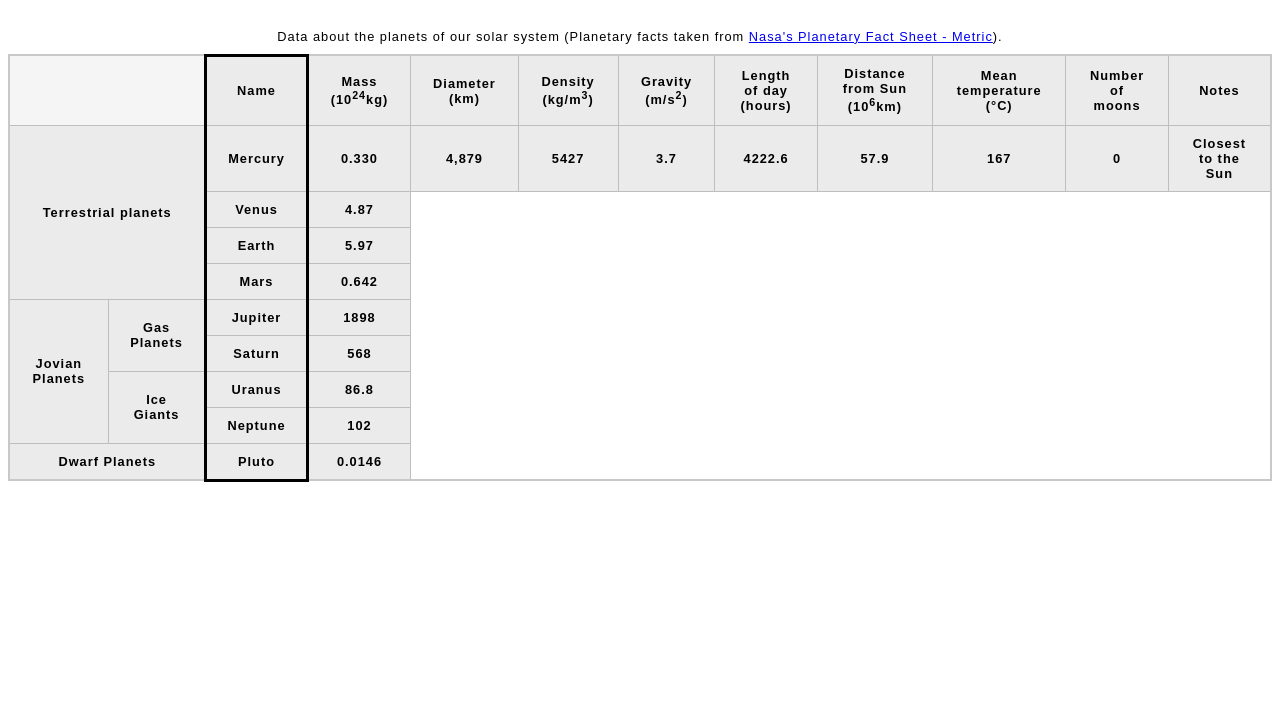
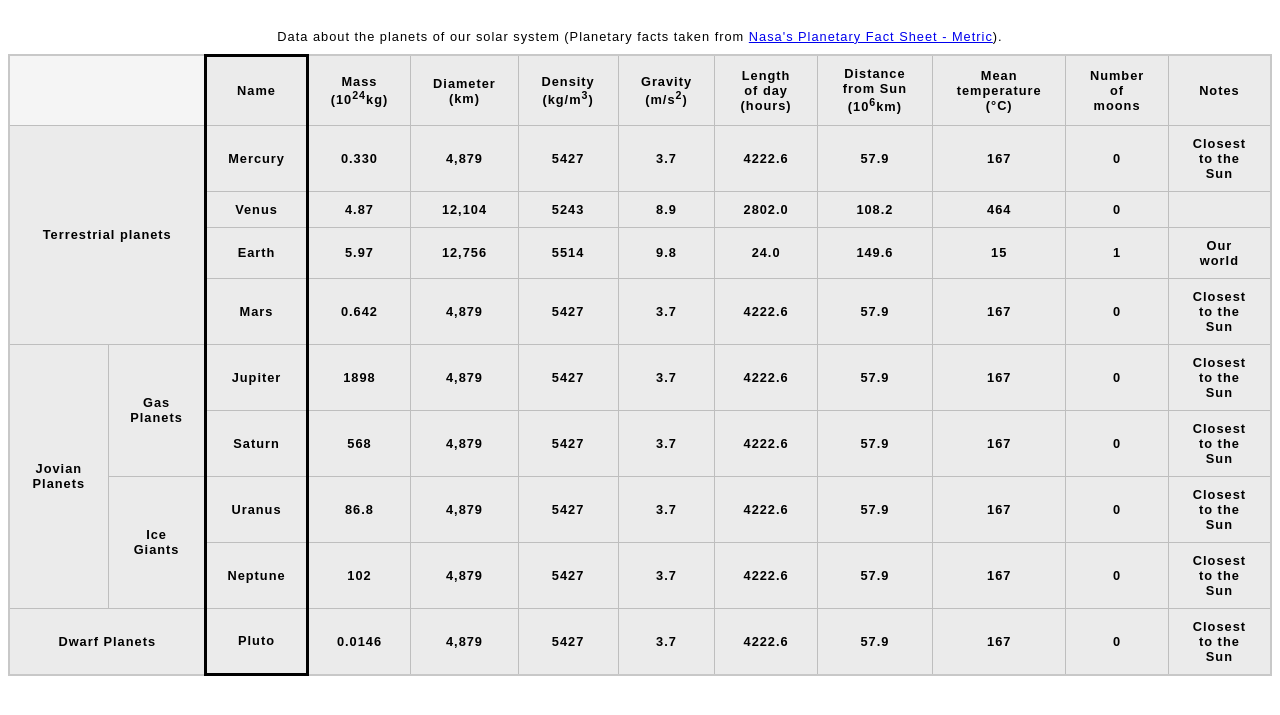
Before and after one commit to krivonne/krivonne.github.io, a plain HTML site: page assign2/part2/index.html in a window 1280 px wide. Shown: the part 61-776 px from the top of the page. Drawn offline with Linux system fonts and the light colour scheme.

Commit message:
Update index.html
filled in all data for Venus and Earth. Created table heads for remaining planets and will update with corresponding data later

```diff
--- a/assign2/part2/index.html
+++ b/assign2/part2/index.html
@@ -56,39 +56,102 @@ Creating a table with data about planets
             <tr>
                 <th>Venus</th>
                 <th>4.87</th>
+                <th>12,104</th>
+                <th>5243</th>
+                <th>8.9</th>
+                <th>2802.0</th>
+                <th>108.2</th>
+                <th>464</th>
+                <th>0</th>
+                <th></th>
             </tr>
             <tr>
                 <th>Earth</th>
                 <th>5.97</th>
+                <th>12,756</th>
+                <th>5514</th>
+                <th>9.8</th>
+                <th>24.0</th>
+                <th>149.6</th>
+                <th>15</th>
+                <th>1</th>
+                <th>Our world</th>
             </tr>
             <tr>
                 <th>Mars</th>
                 <th>0.642</th>
+                <th>4,879</th>
+                <th>5427</th>
+                <th>3.7</th>
+                <th>4222.6</th>
+                <th>57.9</th>
+                <th>167</th>
+                <th>0</th>
+                <th>Closest to the Sun</th>
             </tr>
             <tr>
                 <th rowspan="4">Jovian Planets</th>
                 <th rowspan="2">Gas Planets</th>
                 <th>Jupiter</th>
                 <th>1898</th>
+                <th>4,879</th>
+                <th>5427</th>
+                <th>3.7</th>
+                <th>4222.6</th>
+                <th>57.9</th>
+                <th>167</th>
+                <th>0</th>
+                <th>Closest to the Sun</th>
             </tr>
             <tr>
-                  <th>Saturn</th>
-                  <th>568</th>
+                <th>Saturn</th>
+                <th>568</th>
+                <th>4,879</th>
+                <th>5427</th>
+                <th>3.7</th>
+                <th>4222.6</th>
+                <th>57.9</th>
+                <th>167</th>
+                <th>0</th>
+                <th>Closest to the Sun</th>
             </tr>
-
             <tr>
                 <th rowspan="2">Ice Giants</th>
                 <th>Uranus</th>
                 <th>86.8</th>
+                <th>4,879</th>
+                <th>5427</th>
+                <th>3.7</th>
+                <th>4222.6</th>
+                <th>57.9</th>
+                <th>167</th>
+                <th>0</th>
+                <th>Closest to the Sun</th>
             </tr>
             <tr>
                 <th>Neptune</th>
                 <th>102</th>
+                <th>4,879</th>
+                <th>5427</th>
+                <th>3.7</th>
+                <th>4222.6</th>
+                <th>57.9</th>
+                <th>167</th>
+                <th>0</th>
+                <th>Closest to the Sun</th>
             </tr>
             <tr>
                 <th colspan="2">Dwarf Planets</th>
                 <th>Pluto</th>
                 <th>0.0146</th>
+                <th>4,879</th>
+                <th>5427</th>
+                <th>3.7</th>
+                <th>4222.6</th>
+                <th>57.9</th>
+                <th>167</th>
+                <th>0</th>
+                <th>Closest to the Sun</th>
             </tr>
 
 
```
